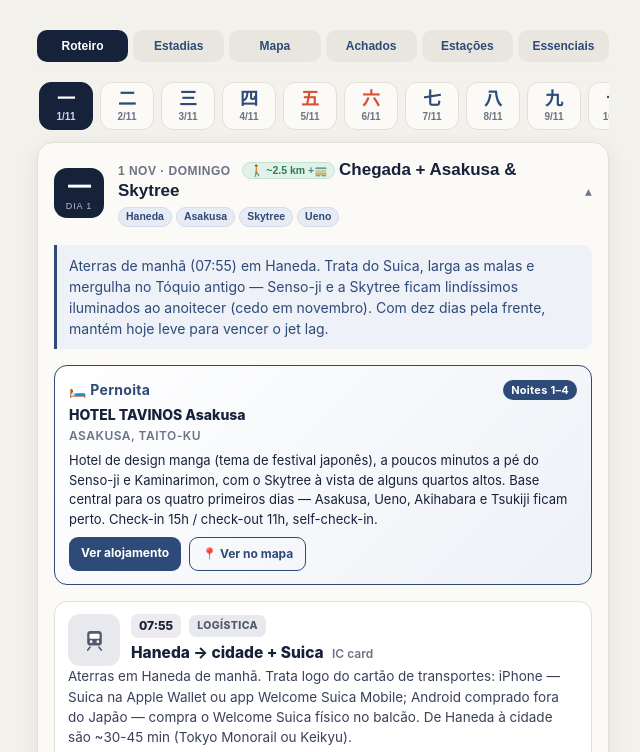
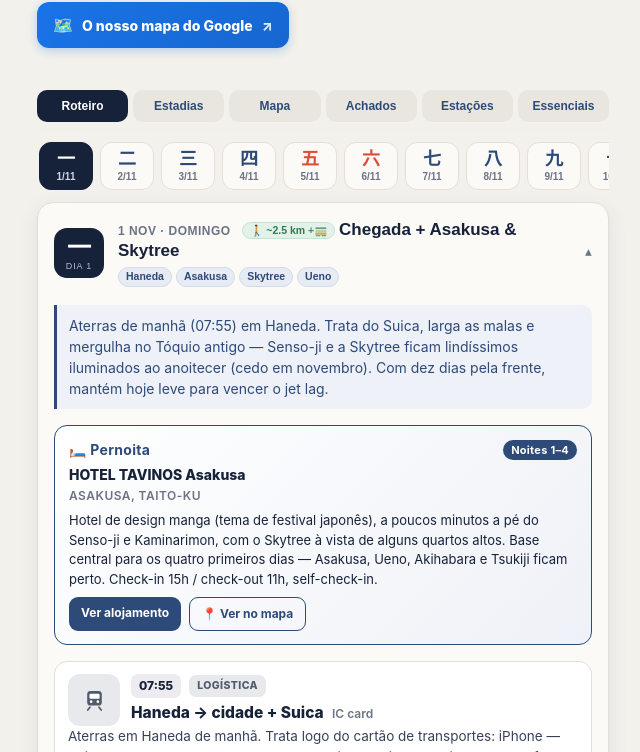
Before and after one commit to FragosoQ/tk, a plain HTML site: page index.html in a window 1280 px wide. Shown: the part 141-893 px from the top of the page, without its empty margins (317-957 px from the left). Drawn offline with Linux system fonts and the light colour scheme.

Commit message:
Add files via upload

```diff
--- a/index.html
+++ b/index.html
@@ -41,6 +41,13 @@ header.top{
 .brand .latin{font-size:30px;font-weight:800;letter-spacing:-.01em;color:var(--ink)}
 .brand .latin small{display:block;font-size:13px;font-weight:600;letter-spacing:.04em;color:var(--muted);margin-top:4px}
 .brand .latin small b{color:var(--indigo);font-weight:700}
+.mymapbtn{display:inline-flex;align-items:center;gap:9px;margin-top:14px;padding:11px 16px;
+  background:linear-gradient(135deg,#1a73e8,#1667d0);color:#fff;text-decoration:none;
+  border-radius:12px;font-size:14px;font-weight:800;box-shadow:0 3px 10px rgba(26,115,232,.28);
+  transition:.15s}
+.mymapbtn:hover{transform:translateY(-1px);box-shadow:0 5px 16px rgba(26,115,232,.38)}
+.mymapbtn .mmicon{font-size:16px}
+.mymapbtn .mmarrow{font-size:14px;opacity:.85}
 
 /* ---------- TABS ---------- */
 .tabs{display:flex;gap:5px;margin:18px 0 4px;position:sticky;top:0;z-index:30;
@@ -330,6 +337,11 @@ footer{text-align:center;color:var(--muted);font-size:11.5px;padding:24px 10px 1
         <small>1 – 10 Nov <b>2026</b> · 9 noites · noite em Hakone</small>
       </span>
     </div>
+    <a class="mymapbtn" href="https://maps.app.goo.gl/BvyrQpPBJKSoWq13A" target="_blank" rel="noopener">
+      <span class="mmicon">🗺️</span>
+      <span class="mmtxt">O nosso mapa do Google</span>
+      <span class="mmarrow">↗</span>
+    </a>
   </header>
 
   <div class="tabs" role="tablist">
```
